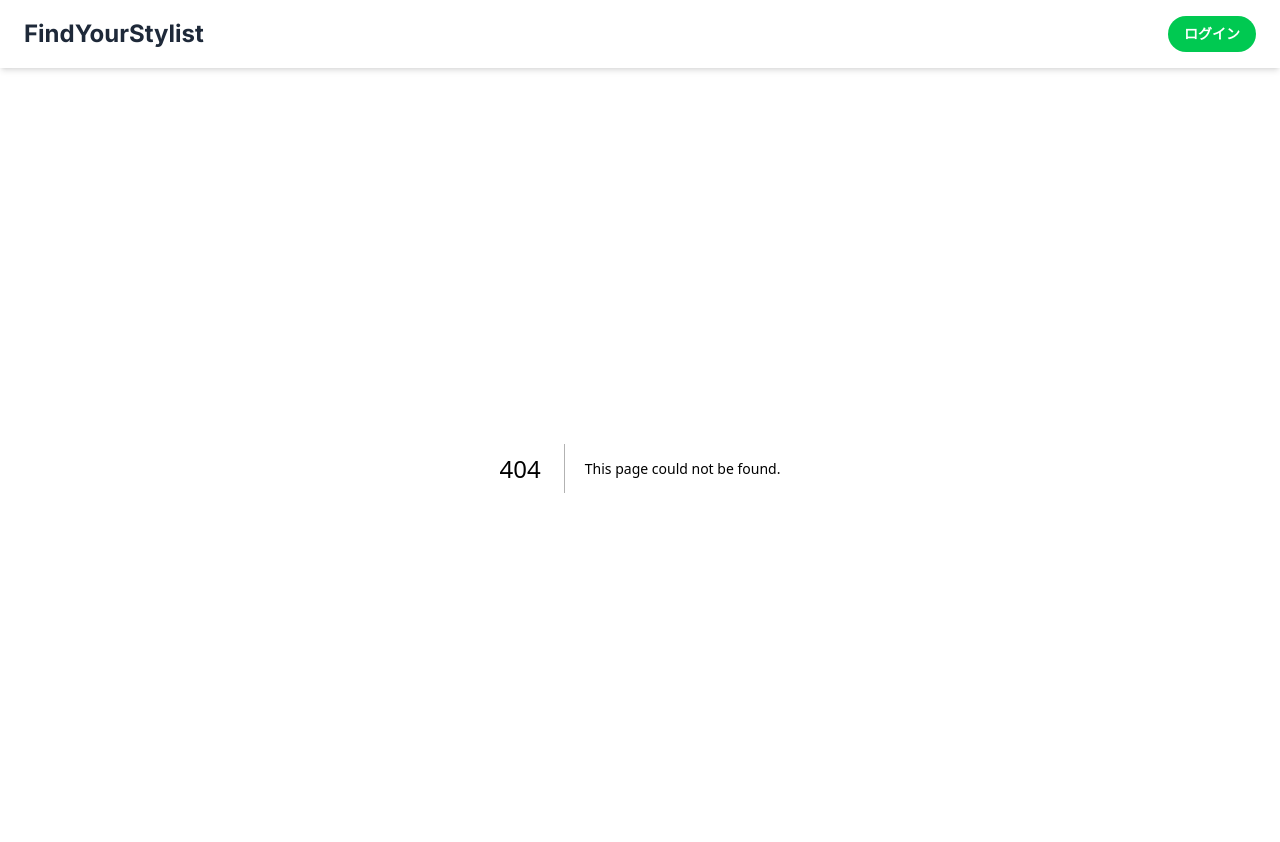
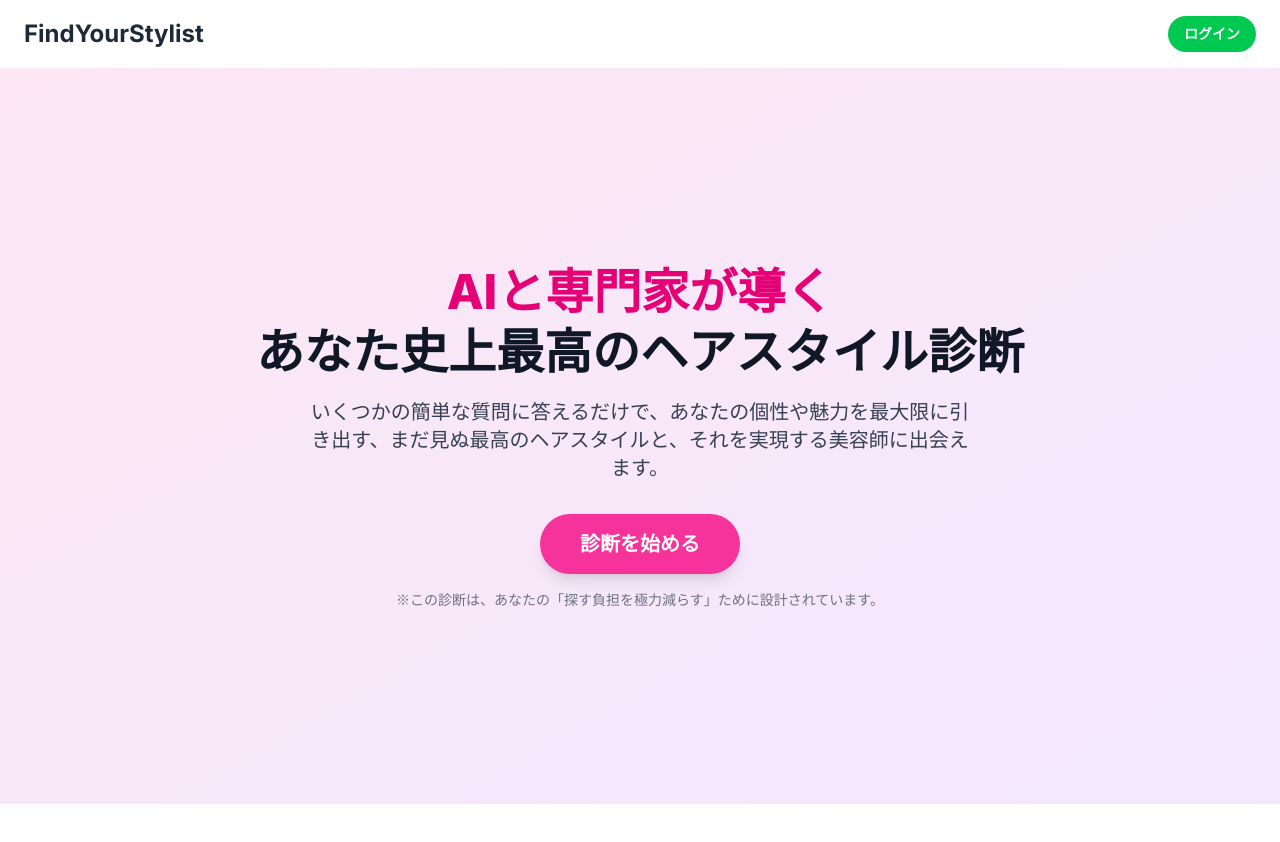
Before and after one commit to KenzoS/matching-app, a Next.js app: page /my-best-style-diagnosis in a window 1280 px wide. Before the commit this address had no page. Shown: the top 842 px of the page. After the commit the page ends 804 px from the top, so only its background shows below. Built offline with nearby package versions, Linux system fonts and the light colour scheme.

Commit message:
feat: Implement best style diagnosis landing page and integrate from home

```diff
--- /dev/null
+++ b/src/app/my-best-style-diagnosis/page.tsx
@@ -0,0 +1,28 @@
+"use client";
+
+import React from 'react';
+import Link from 'next/link';
+
+const MyBestStyleDiagnosisPage = () => {
+  return (
+    <div className="flex flex-col items-center justify-center min-h-[calc(100vh-64px)] bg-gradient-to-br from-pink-100 to-purple-100 p-6 text-center">
+      <h1 className="text-5xl font-extrabold text-gray-900 leading-tight mb-4">
+        <span className="block text-pink-600">AIと専門家が導く</span>
+        <span className="block">あなた史上最高のヘアスタイル診断</span>
+      </h1>
+      <p className="text-xl text-gray-700 max-w-2xl mb-8">
+        いくつかの簡単な質問に答えるだけで、あなたの個性や魅力を最大限に引き出す、まだ見ぬ最高のヘアスタイルと、それを実現する美容師に出会えます。
+      </p>
+      <Link href="/my-best-style-diagnosis/quiz" legacyBehavior>
+        <a className="bg-pink-500 text-white font-bold rounded-full px-10 py-4 text-xl hover:bg-pink-600 transition-colors shadow-lg transform hover:scale-105">
+          診断を始める
+        </a>
+      </Link>
+      <p className="text-sm text-gray-500 mt-4">
+        ※この診断は、あなたの「探す負担を極力減らす」ために設計されています。
+      </p>
+    </div>
+  );
+};
+
+export default MyBestStyleDiagnosisPage;
--- a/src/app/page.tsx
+++ b/src/app/page.tsx
@@ -14,15 +14,15 @@ export default function Home() {
         </div>
 
         <div className="mt-12 grid gap-8 md:grid-cols-2">
-          {/* User Section */}
+          {/* User Section - 診断ページへのリンクに変更 */}
           <div className="bg-white rounded-lg shadow-lg p-8 flex flex-col items-center text-center">
             <h3 className="text-2xl font-bold text-gray-800">お客様はこちら</h3>
             <p className="mt-4 text-gray-600">
-              理想のヘアスタイルを叶える美容師を探しましょう。
+              AIと専門家が導く、あなた史上最高のヘアスタイル診断を体験。
             </p>
-            <Link href="/search" legacyBehavior>
+            <Link href="/my-best-style-diagnosis" legacyBehavior>
               <a className="mt-6 inline-block bg-pink-500 text-white font-bold rounded-full px-8 py-3 hover:bg-pink-600 transition-colors">
-                美容師を探す
+                診断を始める
               </a>
             </Link>
           </div>
```
Also changed, not shown: public/images/stylist2.jpg, public/images/stylist5.jpg.
